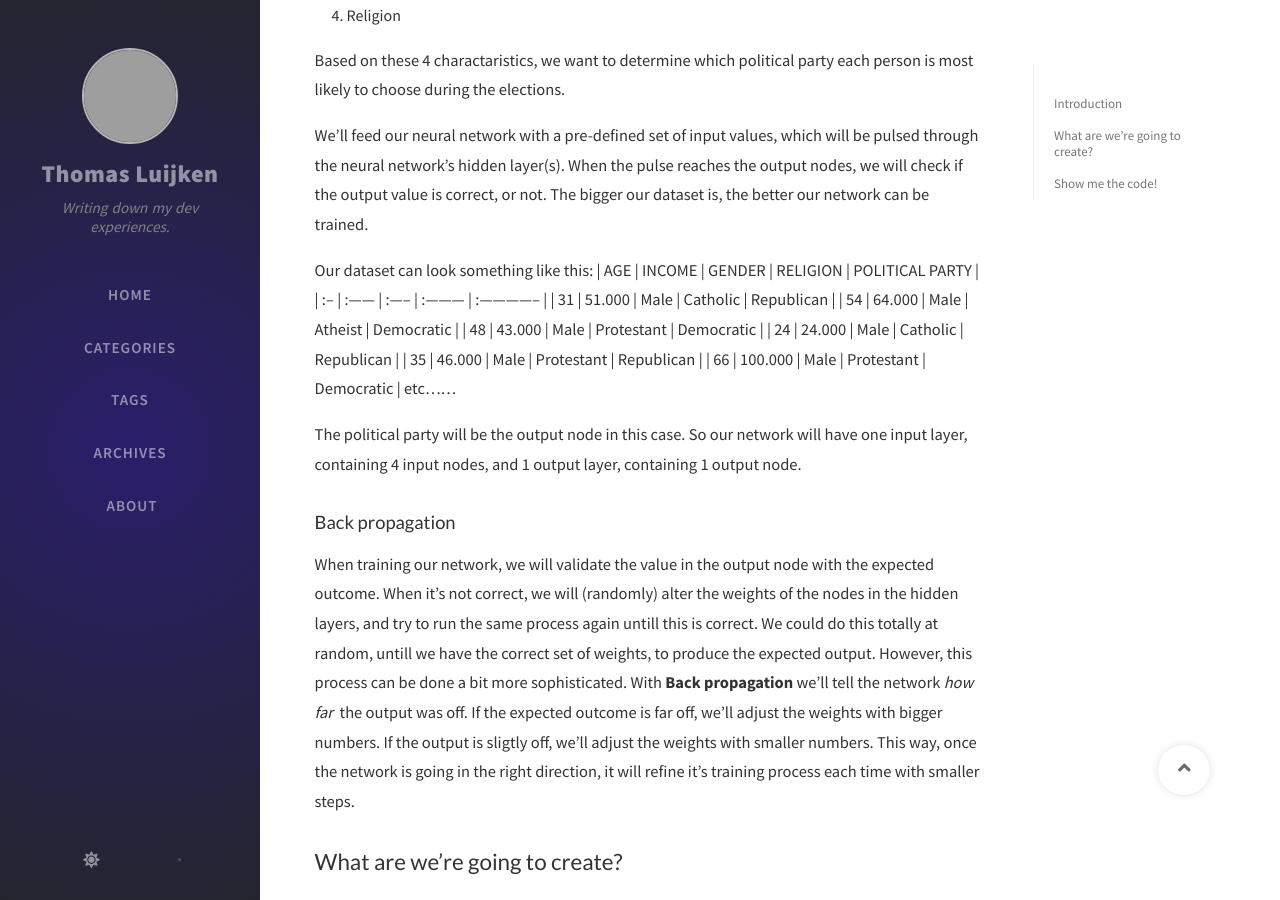
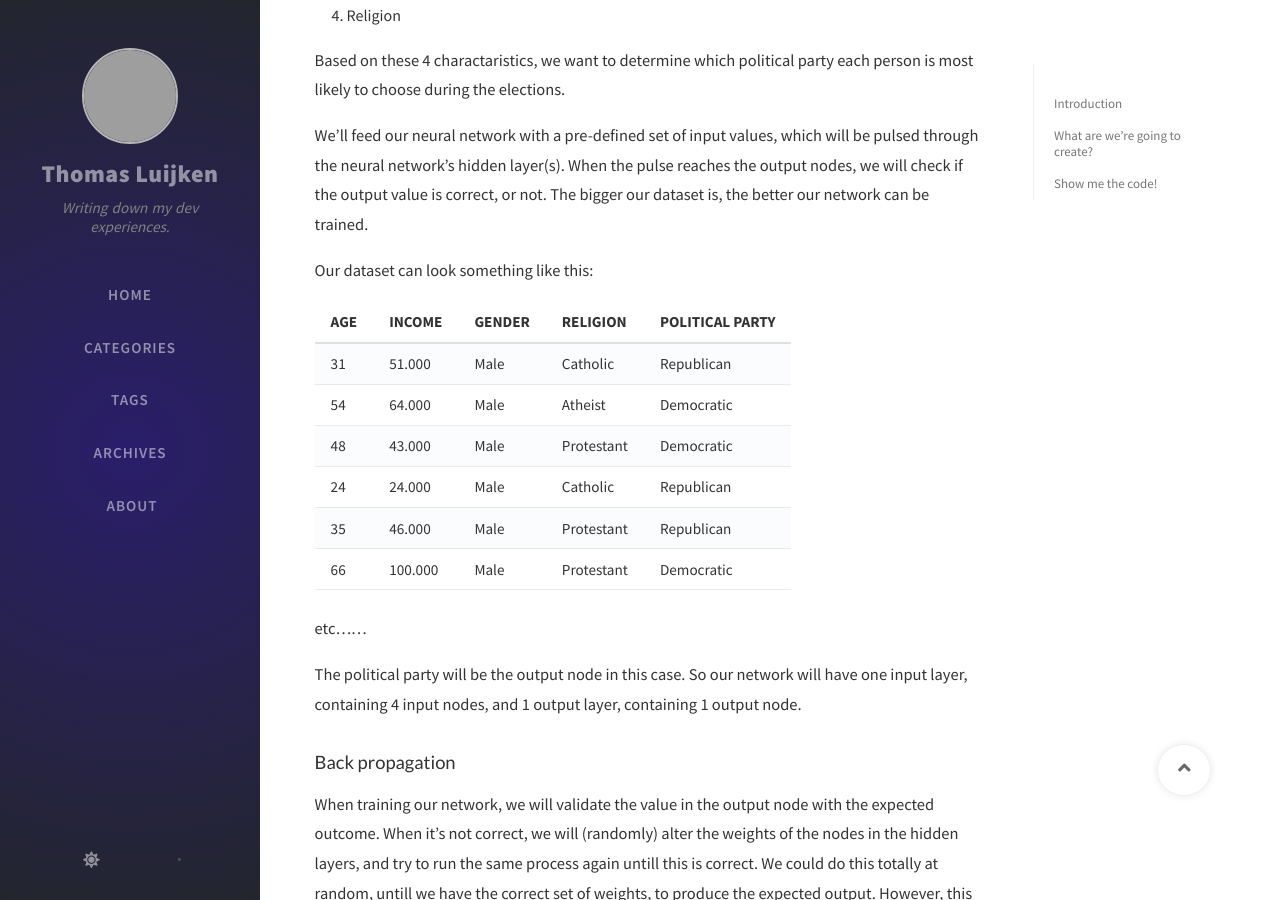
Before and after one commit to tluijken/tluijken.github.io, a Jekyll site: the page built from _posts/2020-11-29-creating-a-neural-network.md, in a window 1280 px wide and 900 px high, scrolled down 1913 px. Built offline with Jekyll 4.4.1, drawn with Linux system fonts in a browser that asks for light colours; nearby versions of some CDN libraries; comment, search, counter and statistics services are not loaded; grey boxes are pictures that could not be loaded.

Commit message:
Updated the table layout

```diff
--- a/_posts/2020-11-29-creating-a-neural-network.md
+++ b/_posts/2020-11-29-creating-a-neural-network.md
@@ -44,14 +44,16 @@ Based on these 4 charactaristics, we want to determine which political party eac
 We'll feed our neural network with a pre-defined set of input values, which will be pulsed through the neural network's hidden layer(s). When the pulse reaches the output nodes, we will check if the output value is correct, or not. The bigger our dataset is, the better our network can be trained.
 
 Our dataset can look something like this:
-| AGE | INCOME  | GENDER | RELIGION   | POLITICAL PARTY |
-| :-- | :------ | :----- | :--------- | :-------------- |
-| 31  | 51.000  | Male   | Catholic   | Republican      |
-| 54  | 64.000  | Male   | Atheist    | Democratic      |
-| 48  | 43.000  | Male   | Protestant | Democratic      |
-| 24  | 24.000  | Male   | Catholic   | Republican      |
-| 35  | 46.000  | Male   | Protestant | Republican      |
-| 66  | 100.000 | Male   | Protestant | Democratic      |
+
+AGE | INCOME  | GENDER | RELIGION   | POLITICAL PARTY
+--- | ------- | ------ | ---------- | ---------------
+31  | 51.000  | Male   | Catholic   | Republican
+54  | 64.000  | Male   | Atheist    | Democratic
+48  | 43.000  | Male   | Protestant | Democratic
+24  | 24.000  | Male   | Catholic   | Republican
+35  | 46.000  | Male   | Protestant | Republican
+66  | 100.000 | Male   | Protestant | Democratic
+
 etc......
 
 The political party will be the output node in this case.
```
